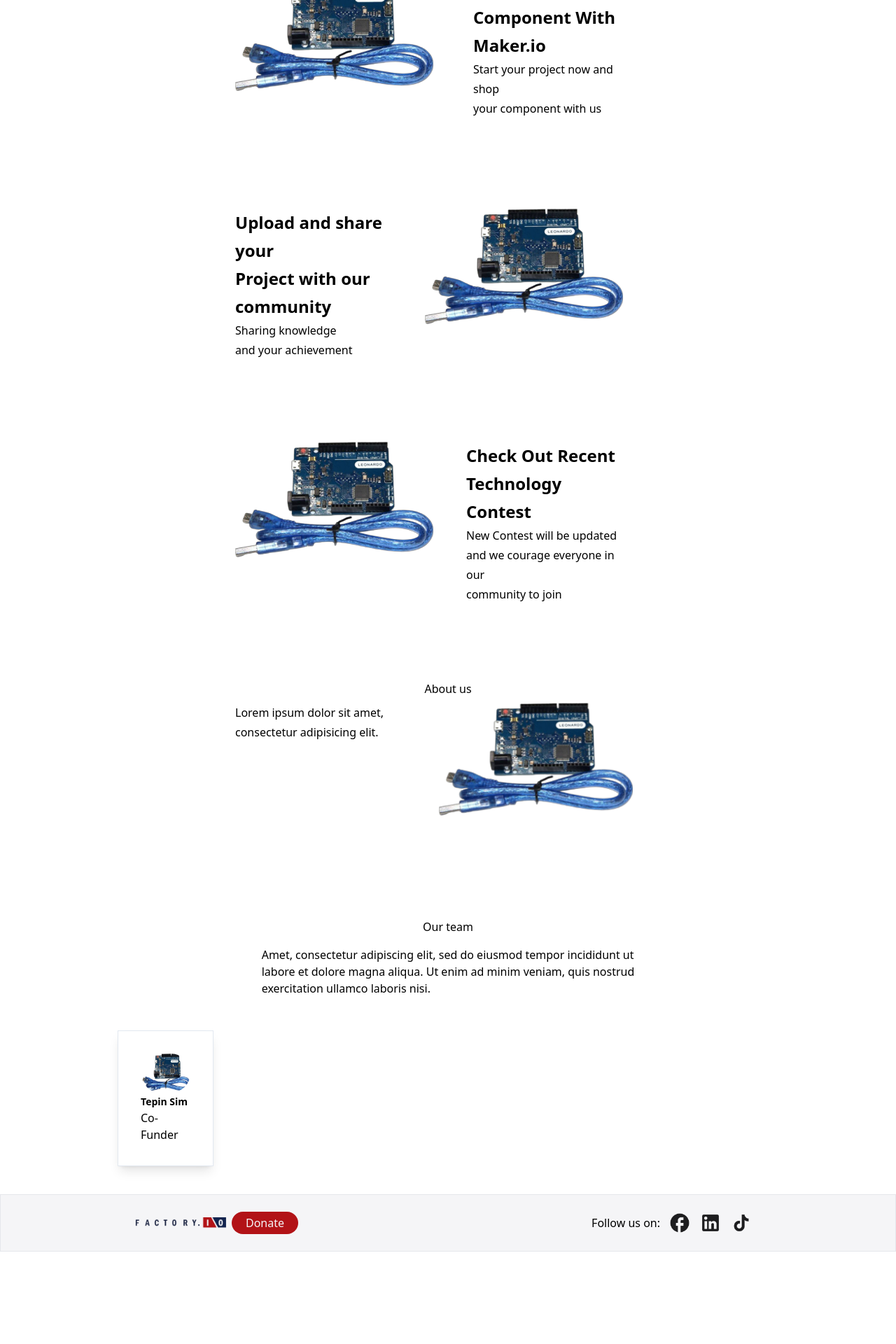
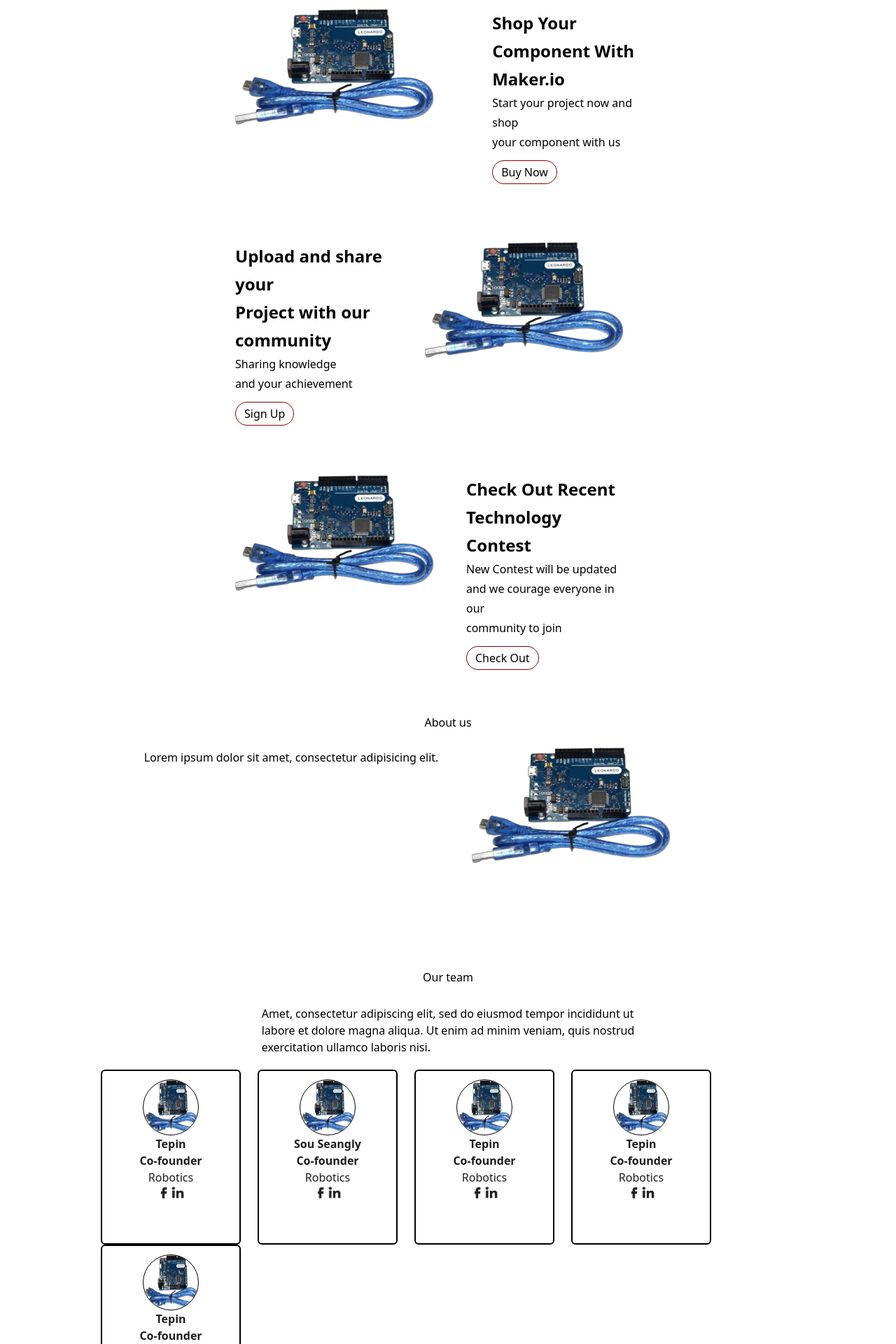
Before and after one commit to SovansunchhayKhoun/Factory-io, a React (Vite) app in the folder react-vite/: page / in a window 1280 px wide. Shown: the part 480-2400 px from the top of the page at 70% size. Before the commit the page ends 2268 px from the top, so only its background shows below. Built offline with nearby package versions, Linux system fonts and the light colour scheme.

Commit message:
add user card, change landing page

```diff
--- a/react-vite/src/assets/styles/main.css
+++ b/react-vite/src/assets/styles/main.css
@@ -36,3 +36,7 @@
   display: grid;
   grid-template-columns: repeat(4, 300px);
 }
+
+.user-card{
+  background: linear-gradient(to-bottom, #18264B, #B21317)
+}
--- /dev/null
+++ b/react-vite/src/components/UserCard.jsx
@@ -0,0 +1,27 @@
+export const UserCard = (props) => {
+    return (
+        <>
+          <div className="user-card w-[200px] h-[250px] rounded-md inline-block border-2 border-black mr-6">
+            <div className="px-6 py-3 flex flex-col items-center text-blackFactory font-semibold">
+              <img className="w-[80px] h-[80px] border border-black rounded-[50%]" src="/assets/images/item1.png" alt=""/>
+              <div className="font-bold">{props.name}</div>
+              <div>
+                {props.position}
+              </div>
+              <div className="flex flex-col items-center font-normal">
+                <div>
+                  {props.management}
+                </div>
+                <div>
+                  {props.field}
+                </div>
+              </div>
+              <div className="flex justify-between">
+                <div><img className="w-[20px]" src="/assets/images/facebook_landing.png" alt=""/></div>
+                <div><img className="w-[20px]" src="/assets/images/linkedin_landing.png" alt=""/></div>
+              </div>
+            </div>
+          </div>
+        </>
+    );
+};
--- a/react-vite/src/layouts/LandingLayout.jsx
+++ b/react-vite/src/layouts/LandingLayout.jsx
@@ -8,7 +8,7 @@
         <>
           <LandingNavBar />
             <Outlet/>
-          <Footer />
+          {/*<Footer />*/}
         </>
     );
 };
--- a/react-vite/src/views/LandingPage.jsx
+++ b/react-vite/src/views/LandingPage.jsx
@@ -1,9 +1,10 @@
 import {Link} from "react-router-dom";
+import {UserCard} from "../components/UserCard.jsx";
 
 export const LandingPage = () => {
   return (
     <main className="">
-      <div className="px-48 flex justify-center">
+      <div className="flex justify-center">
         <div className="mr-12">
         <span className="font-bold text-2xl leading-10">
           TECHNOLOGY COMMUNITY <br/> FOR DEVELOPMENT
@@ -21,28 +22,39 @@
           <img src="/assets/images/board.jpg"/>
         </div>
       </div>
-      <div className="px-48 flex justify-center">
+      <div className="px-48 mt-12 flex justify-center">
         <div className="w-[448px] h-[333px] mr-10 justify-end">
           <img src="/assets/images/item1.png" alt=""/>
         </div>
-        <div className="mr-12">
+        <div className="">
           <span className="font-semibold text-2xl leading-10">
-            shop Your Component With<br/> Maker.io
+            Shop Your Component With<br/> Maker.io
           </span>
+          <div>
             <div className="leading-7 mb-3">
               Start your project now and shop<br/>
               your component with us <br/>
             </div>
+            <button className="bg-white border border-redHover text-red rounded-[50px] px-3 py-1">
+              Buy Now
+            </button>
           </div>
         </div>
+      </div>
+
       <div className="px-48 flex justify-center">
         <div className="mr-12">
         <span className="font-semibold text-2xl leading-10">
           Upload and share your <br/> Project with our community
         </span>
+          <div>
             <div className="leading-7 mb-3">
               Sharing knowledge <br/>
               and your achievement
+            </div>
+            <button className="bg-white border border-redHover text-red rounded-[50px] px-3 py-1">
+              Sign Up
+            </button>
           </div>
         </div>
 
@@ -58,28 +70,30 @@
         <span className="font-semibold text-2xl leading-10">
           Check Out Recent Technology<br/> Contest
         </span>
+          <div>
             <div className="leading-7 mb-3">
               New Contest will be updated <br/>and we courage everyone in our<br/> community to join
             </div>
+            <button className="bg-white border border-redHover text-red rounded-[50px] px-3 py-1">
+              Check Out
+            </button>
           </div>
         </div>
-      <div>
-        <div>
-        <span className="flex flex-col items-center gap-y-6 p-2 font-medium ">
+      </div>
+      <div className="flex flex-col items-center gap-y-6 p-2 font-medium">
+        <div className="">
             About us
-        </span>
         </div>
-        <div className="jusity-items-center flex px-48">
-          <div className="leading-7 mb-3">
+        <div className="flex jusity-between">
+          <div className="leading-7 mr-12">
             Lorem ipsum dolor sit amet, consectetur adipisicing elit.
           </div>
-
-          <div className="w-[400px] h-[300px] mr-10 justify-end">
+          <div className="w-[400px] h-[300px]">
             <img src="/assets/images/item1.png" alt=""/>
           </div>
         </div>
       </div>
-      <div>
+      <div className="flex flex-col items-center gap-y-3">
         <div>
             <span className="flex flex-col items-center gap-y-6 p-2 font-medium ">
               Our team
@@ -90,14 +104,15 @@
               Amet, consectetur adipiscing elit, sed do eiusmod tempor incididunt ut <br/>labore et dolore magna aliqua. Ut enim ad minim veniam, quis nostrud <br/>exercitation ullamco laboris nisi.
             </span>
         </div>
-        <div className="mx-auto grid grid-cols-6 gap-6 py-10 px-4 px-6">
-          <div className="round-2x1 border border-slate-200 bg-white p-8 shadow-lg">
-            <img src="/assets/images/item1.png" className="rounded-full h-14 shadow-s" alt=""/>
-            <span className="text-sm font-semibold"> Tepin Sim</span>
-            <span className="texxt-sm"><br/>Co-Funder</span>
+        <div className="">
+          <UserCard name="Tepin" position="Co-founder" manangement="Project Management" field="Robotics"/>
+          <UserCard name="Sou Seangly" position="Co-founder" manangement="Project Management" field="Robotics"/>
+          <UserCard name="Tepin" position="Co-founder" manangement="Project Management" field="Robotics"/>
+          <UserCard name="Tepin" position="Co-founder" manangement="Project Management" field="Robotics"/>
+          <UserCard name="Tepin" position="Co-founder" manangement="Project Management" field="Robotics"/>
         </div>
       </div>
-      </div>
+
     </main>
   );
 };
```
Also changed, not shown: react-vite/public/assets/images/facebook_landing.png (added), react-vite/public/assets/images/linkedin_landing.png (added). Lines whose indentation alone changed are shown as unchanged.
